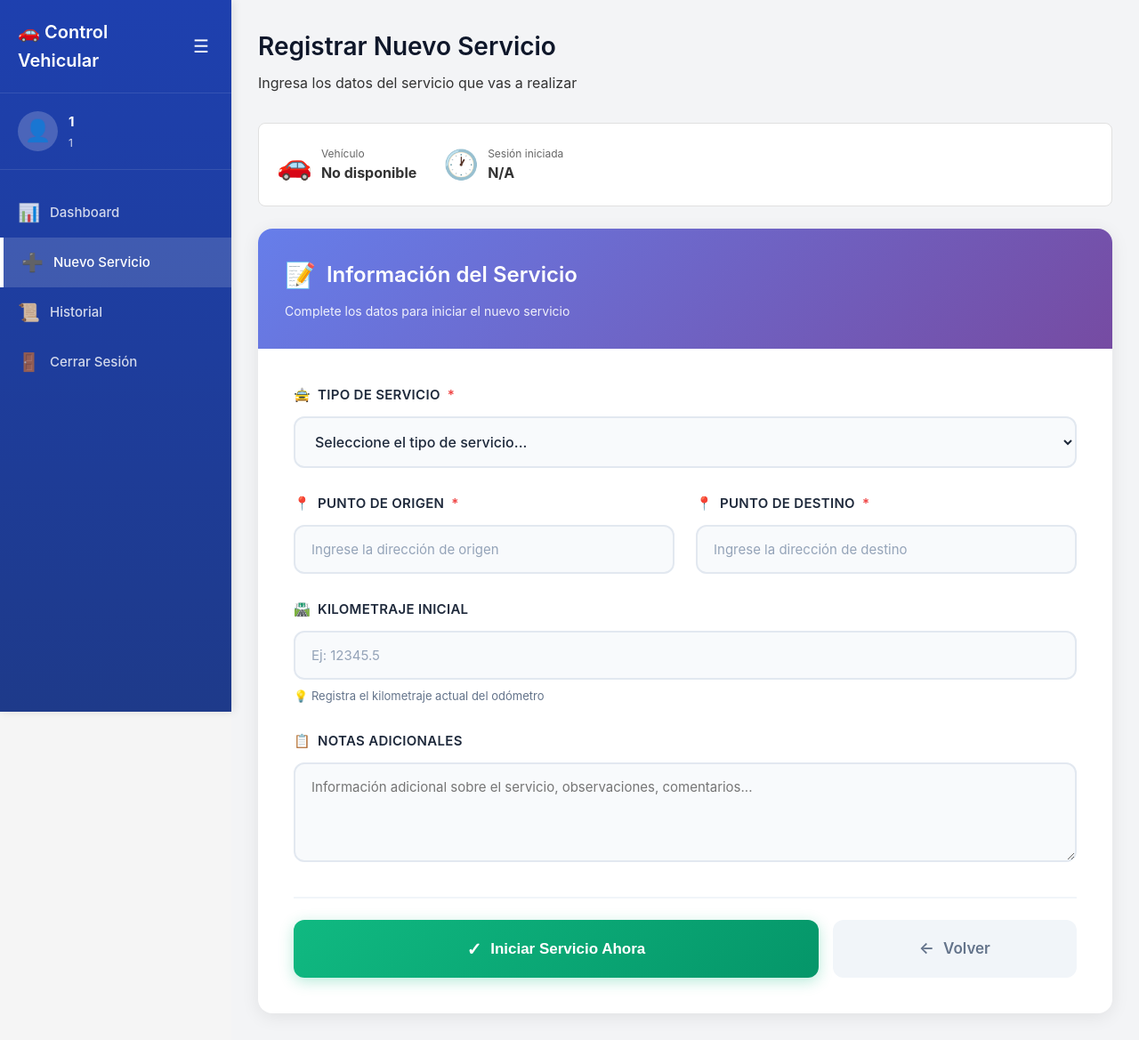
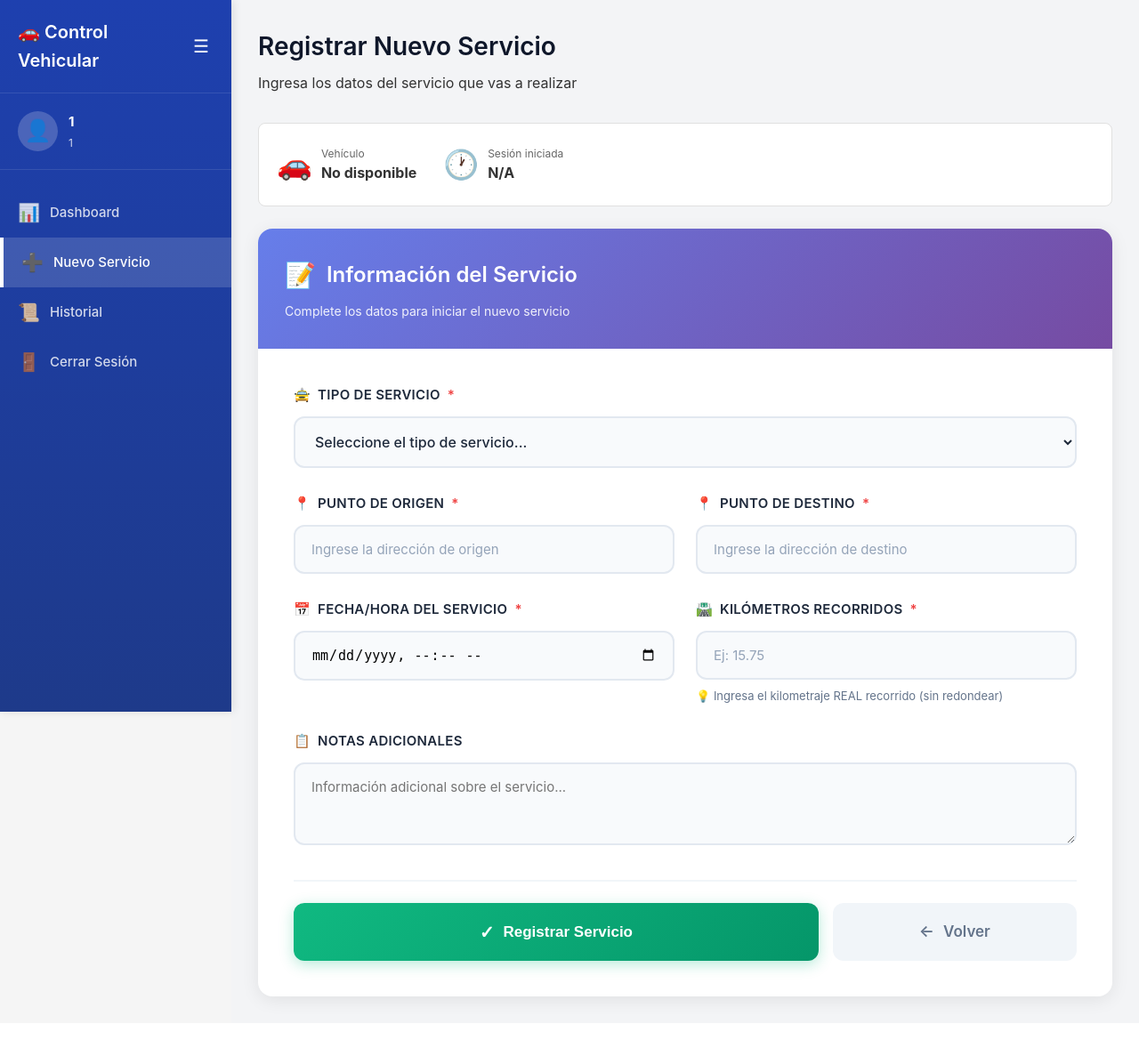
Before and after one commit to SistemasGijutsu/serviciosdrive, a PHP site: page /serviciosdrive/registrar-servicio.php in a window 1280 px wide. Shown: the whole page at 89% size. After the commit the page ends 1140 px from the top, so only its background shows below. Run offline with PHP 8.4, Linux system fonts and the light colour scheme; the visitor is signed in with stand-in values (Sample User, id 1); data comes from the database, SQL or seed files in the repository; data that the repository does not hold is empty; a stand-in replaces the project's code that opens the database connection; some libraries are stand-ins or nearby versions.

Commit message:
refactor: Simplificar registro de servicios y actualizar estructura de base de datos

```diff
--- a/app/controllers/ServicioController.php
+++ b/app/controllers/ServicioController.php
@@ -23,7 +23,7 @@ class ServicioController {
     }
 
     /**
-     * Mostrar formulario para registrar servicio
+     * Mostrar formulario para registrar servicio - SIMPLIFICADO
      */
     public function mostrarFormulario() {
         // Verificar que tenga sesión de trabajo activa
@@ -32,8 +32,8 @@ class ServicioController {
             exit;
         }
 
-        // Verificar si ya tiene un servicio activo
-        $servicioActivo = $this->servicioModel->obtenerServicioActivo($_SESSION['usuario_id']);
+        // Ya no verificamos servicios activos, solo registramos información
+        $servicioActivo = false;
 
         // Obtener info de la sesión de trabajo
         $sesionActiva = $this->sesionTrabajoModel->obtenerSesionActiva($_SESSION['usuario_id']);
@@ -42,7 +42,7 @@ class ServicioController {
     }
 
     /**
-     * Crear nuevo servicio
+     * Crear nuevo servicio - SIMPLIFICADO: solo guardar información
      */
     public function crear() {
         if ($_SERVER['REQUEST_METHOD'] !== 'POST') {
@@ -56,88 +56,44 @@ class ServicioController {
             return;
         }
 
-        // Verificar que no tenga un servicio activo
-        $servicioActivo = $this->servicioModel->obtenerServicioActivo($_SESSION['usuario_id']);
-        if ($servicioActivo) {
-            $this->responderJSON(['success' => false, 'message' => 'Ya tienes un servicio activo. Finalízalo primero.']);
-            return;
-        }
-
         $datos = [
             'sesion_trabajo_id' => $_SESSION['sesion_trabajo_id'],
             'usuario_id' => $_SESSION['usuario_id'],
             'vehiculo_id' => $_SESSION['vehiculo_id'],
             'origen' => $_POST['origen'] ?? '',
             'destino' => $_POST['destino'] ?? '',
-            'kilometraje_inicio' => $_POST['kilometraje_inicio'] ?? null,
+            'fecha_servicio' => $_POST['fecha_servicio'] ?? date('Y-m-d H:i:s'),
+            'kilometros_recorridos' => $_POST['kilometros_recorridos'] ?? 0,
             'tipo_servicio' => $_POST['tipo_servicio'] ?? '',
             'notas' => $_POST['notas'] ?? ''
         ];
 
         // Validar campos requeridos
-        if (empty($datos['origen']) || empty($datos['destino'])) {
-            $this->responderJSON(['success' => false, 'message' => 'Origen y destino son obligatorios']);
+        if (empty($datos['origen']) || empty($datos['destino']) || empty($datos['kilometros_recorridos'])) {
+            $this->responderJSON(['success' => false, 'message' => 'Origen, destino y kilómetros son obligatorios']);
             return;
         }
 
         $servicio_id = $this->servicioModel->crear($datos);
 
         if ($servicio_id) {
-            $_SESSION['servicio_activo_id'] = $servicio_id;
             $this->responderJSON([
                 'success' => true,
-                'message' => 'Servicio iniciado correctamente',
+                'message' => 'Servicio registrado correctamente',
                 'servicio_id' => $servicio_id,
                 'redirect' => APP_URL . '/public/dashboard.php'
             ]);
         } else {
-            $this->responderJSON(['success' => false, 'message' => 'Error al crear servicio']);
+            $this->responderJSON(['success' => false, 'message' => 'Error al registrar servicio']);
         }
     }
 
     /**
-     * Finalizar servicio activo
+     * Finalizar servicio - YA NO SE USA
      */
     public function finalizar() {
-        error_log("=== CONTROLADOR FINALIZAR ===");
-        error_log("Método REQUEST: " . $_SERVER['REQUEST_METHOD']);
-        error_log("POST data: " . print_r($_POST, true));
-        error_log("Usuario ID session: " . ($_SESSION['usuario_id'] ?? 'NO DEFINIDO'));
-
-        if ($_SERVER['REQUEST_METHOD'] !== 'POST') {
-            $this->responderJSON(['success' => false, 'message' => 'Método no permitido']);
-            return;
-        }
-
-        $servicioActivo = $this->servicioModel->obtenerServicioActivo($_SESSION['usuario_id']);
-
-        error_log("Servicio activo encontrado: " . print_r($servicioActivo, true));
-
-        if (!$servicioActivo) {
-            $this->responderJSON(['success' => false, 'message' => 'No hay servicio activo']);
-            return;
-        }
-
-        $datos = [
-            'kilometraje_fin' => $_POST['kilometraje_fin'] ?? null,
-            'costo' => $_POST['costo'] ?? 0,
-            'notas' => $_POST['notas'] ?? ''
-        ];
-
-        error_log("Datos preparados para finalizar: " . print_r($datos, true));
-
-        if ($this->servicioModel->finalizar($servicioActivo['id'], $datos)) {
-            unset($_SESSION['servicio_activo_id']);
-            error_log("Servicio finalizado correctamente, respondiendo success=true");
-            $this->responderJSON([
-                'success' => true,
-                'message' => 'Servicio finalizado correctamente',
-                'redirect' => APP_URL . '/public/dashboard.php'
-            ]);
-        } else {
-            error_log("Modelo retornó FALSE, respondiendo error");
-            $this->responderJSON(['success' => false, 'message' => 'Error al finalizar servicio']);
-        }
+        // Esta función ya no se usa porque solo guardamos información directa
+        $this->responderJSON(['success' => false, 'message' => 'Esta función ya no está disponible']);
     }
 
     /**
--- a/app/models/Servicio.php
+++ b/app/models/Servicio.php
@@ -10,15 +10,15 @@ class Servicio {
     }
 
     /**
-     * Crear nuevo servicio/rodamiento
+     * Crear nuevo servicio - SOLO INFORMACIÓN
      */
     public function crear($datos) {
         try {
             $query = "INSERT INTO {$this->table}
                       (sesion_trabajo_id, usuario_id, vehiculo_id, origen, destino,
-                       kilometraje_inicio, tipo_servicio, notas)
+                       fecha_servicio, kilometros_recorridos, tipo_servicio, notas)
                       VALUES (:sesion_trabajo_id, :usuario_id, :vehiculo_id, :origen, :destino,
-                              :kilometraje_inicio, :tipo_servicio, :notas)";
+                              :fecha_servicio, :kilometros_recorridos, :tipo_servicio, :notas)";
 
             $stmt = $this->db->prepare($query);
             $stmt->bindParam(':sesion_trabajo_id', $datos['sesion_trabajo_id']);
@@ -26,7 +26,8 @@ class Servicio {
             $stmt->bindParam(':vehiculo_id', $datos['vehiculo_id']);
             $stmt->bindParam(':origen', $datos['origen']);
             $stmt->bindParam(':destino', $datos['destino']);
-            $stmt->bindParam(':kilometraje_inicio', $datos['kilometraje_inicio']);
+            $stmt->bindParam(':fecha_servicio', $datos['fecha_servicio']);
+            $stmt->bindParam(':kilometros_recorridos', $datos['kilometros_recorridos']);
             $stmt->bindParam(':tipo_servicio', $datos['tipo_servicio']);
             $stmt->bindParam(':notas', $datos['notas']);
 
@@ -42,89 +43,19 @@ class Servicio {
     }
 
     /**
-     * Finalizar servicio
+     * Finalizar servicio - YA NO SE USA, SOLO CREAR
      */
     public function finalizar($servicio_id, $datos) {
-        try {
-            error_log("=== FINALIZANDO SERVICIO ===");
-            error_log("Servicio ID: " . $servicio_id);
-            error_log("Datos recibidos: " . print_r($datos, true));
-
-            // Calcular kilometraje recorrido en PHP
-            $km_recorrido = isset($datos['kilometraje_fin']) && isset($datos['kilometraje_inicio'])
-                ? ($datos['kilometraje_fin'] - $datos['kilometraje_inicio'])
-                : null;
-
-            $query = "UPDATE {$this->table}
-                      SET fecha_fin = CURRENT_TIMESTAMP,
-                          kilometraje_fin = :kilometraje_fin,
-                          duracion_minutos = TIMESTAMPDIFF(MINUTE, fecha_inicio, CURRENT_TIMESTAMP),
-                          estado = 'finalizado',
-                          costo = :costo
-                      WHERE id = :servicio_id";
-
-            error_log("Query SQL: " . $query);
-
-            $stmt = $this->db->prepare($query);
-            $stmt->bindParam(':servicio_id', $servicio_id, PDO::PARAM_INT);
-            $stmt->bindParam(':kilometraje_fin', $datos['kilometraje_fin']);
-            $stmt->bindParam(':costo', $datos['costo']);
-
-            error_log("Parámetros vinculados - servicio_id: $servicio_id, km_fin: {$datos['kilometraje_fin']}, costo: {$datos['costo']}");
-
-            $resultado = $stmt->execute();
-
-            error_log("Resultado execute(): " . ($resultado ? 'TRUE' : 'FALSE'));
-            error_log("Filas afectadas: " . $stmt->rowCount());
-
-            if (!$resultado) {
-                error_log("ERROR SQL: " . print_r($stmt->errorInfo(), true));
-                return false;
-            }
-
-            // Actualizar notas si hay
-            if (!empty($datos['notas'])) {
-                $query_notas = "UPDATE {$this->table}
-                               SET notas = CONCAT(COALESCE(notas, ''), '\n--- Finalización ---\n', :notas_fin)
-                               WHERE id = :servicio_id";
-                $stmt_notas = $this->db->prepare($query_notas);
-                $stmt_notas->bindParam(':servicio_id', $servicio_id, PDO::PARAM_INT);
-                $stmt_notas->bindParam(':notas_fin', $datos['notas']);
-                $stmt_notas->execute();
-            }
-
-            error_log("=== FINALIZACIÓN EXITOSA ===");
-            return true;
-
-        } catch (PDOException $e) {
-            error_log("EXCEPCIÓN al finalizar servicio: " . $e->getMessage());
-            error_log("Stack trace: " . $e->getTraceAsString());
-            return false;
-        }
+        // Esta función ya no se usa porque solo guardamos información directa
+        return true;
     }
 
     /**
-     * Obtener servicio activo del usuario
+     * Obtener servicio activo del usuario - YA NO SE USA
      */
     public function obtenerServicioActivo($usuario_id) {
-        try {
-            $query = "SELECT s.*, v.placa, v.marca, v.modelo, v.tipo as tipo_vehiculo
-                      FROM {$this->table} s
-                      INNER JOIN vehiculos v ON s.vehiculo_id = v.id
-                      WHERE s.usuario_id = :usuario_id
-                      AND s.estado = 'en_curso'
-                      ORDER BY s.fecha_inicio DESC
-                      LIMIT 1";
-
-            $stmt = $this->db->prepare($query);
-            $stmt->bindParam(':usuario_id', $usuario_id);
-            $stmt->execute();
-
-            return $stmt->fetch();
-        } catch (PDOException $e) {
-            error_log("Error al obtener servicio activo: " . $e->getMessage());
-            return false;
-        }
+        // Ya no hay servicios "activos", solo registros de información
+        return false;
     }
 
     /**
@@ -137,7 +68,7 @@ class Servicio {
                       FROM {$this->table} s
                       INNER JOIN vehiculos v ON s.vehiculo_id = v.id
                       WHERE s.usuario_id = :usuario_id
-                      ORDER BY s.fecha_inicio DESC
+                      ORDER BY s.fecha_servicio DESC
                       LIMIT :limite";
 
             $stmt = $this->db->prepare($query);
@@ -162,7 +93,7 @@ class Servicio {
                       FROM {$this->table} s
                       INNER JOIN usuarios u ON s.usuario_id = u.id
                       WHERE s.vehiculo_id = :vehiculo_id
-                      ORDER BY s.fecha_inicio DESC
+                      ORDER BY s.fecha_servicio DESC
                       LIMIT :limite";
 
             $stmt = $this->db->prepare($query);
@@ -178,19 +109,16 @@ class Servicio {
     }
 
     /**
-     * Obtener estadísticas del conductor
+     * Obtener estadísticas del conductor - SIMPLIFICADO
      */
     public function obtenerEstadisticasConductor($usuario_id) {
         try {
             $query = "SELECT
                         COUNT(*) as total_servicios,
-                        SUM(kilometraje_recorrido) as km_totales,
-                        SUM(duracion_minutos) as minutos_totales,
-                        SUM(costo) as costo_total,
-                        AVG(kilometraje_recorrido) as km_promedio
+                        SUM(kilometros_recorridos) as km_totales,
+                        AVG(kilometros_recorridos) as km_promedio
                       FROM {$this->table}
-                      WHERE usuario_id = :usuario_id
-                      AND estado = 'finalizado'";
+                      WHERE usuario_id = :usuario_id";
 
             $stmt = $this->db->prepare($query);
             $stmt->bindParam(':usuario_id', $usuario_id);
@@ -209,11 +137,10 @@ class Servicio {
     public function obtenerKilometrajeTotalVehiculo($vehiculo_id) {
         try {
             $query = "SELECT
-                        SUM(kilometraje_recorrido) as km_totales,
+                        SUM(kilometros_recorridos) as km_totales,
                         COUNT(*) as total_servicios
                       FROM {$this->table}
-                      WHERE vehiculo_id = :vehiculo_id
-                      AND estado = 'finalizado'";
+                      WHERE vehiculo_id = :vehiculo_id";
 
             $stmt = $this->db->prepare($query);
             $stmt->bindParam(':vehiculo_id', $vehiculo_id);
--- a/app/views/registrar-servicio.php
+++ b/app/views/registrar-servicio.php
@@ -77,14 +77,7 @@
         </div>
 
         <?php if (isset($servicioActivo) && $servicioActivo): ?>
-            <div class="alert alert-warning">
-                <span class="alert-icon">⚠️</span>
-                <div>
-                    <strong>Servicio Activo</strong>
-                    <p>Ya tienes un servicio activo. Finalízalo antes de crear uno nuevo.</p>
-                </div>
-                <a href="<?php echo APP_URL; ?>/public/dashboard.php" class="btn btn-primary">Ir al Dashboard</a>
-            </div>
+            <!-- Ya no hay servicios "activos", solo se registra información -->
         <?php else: ?>
             <?php if (isset($sesionActiva)): ?>
                 <div class="info-card" style="display: flex; gap: 30px; align-items: center; margin-bottom: 25px; padding: 20px;">
@@ -161,13 +154,20 @@
                             </div>
                         </div>
 
-                        <div class="form-row" style="margin-bottom: 28px;">
+                        <div style="display: grid; grid-template-columns: 1fr 1fr; gap: 24px; margin-bottom: 28px;">
                             <div class="form-group" style="margin-bottom: 0;">
-                                <label for="kilometraje_inicio" style="display: flex; align-items: center; gap: 8px; font-weight: 600; color: #1e293b; margin-bottom: 12px; font-size: 15px;">
-                                    <span style="color: #f59e0b;">🛣️</span> Kilometraje Inicial
+                                <label for="fecha_servicio" style="display: flex; align-items: center; gap: 8px; font-weight: 600; color: #1e293b; margin-bottom: 12px; font-size: 15px;">
+                                    <span style="color: #3b82f6;">📅</span> Fecha/Hora del Servicio <span style="color: #ef4444;">*</span>
                                 </label>
-                                <input type="number" id="kilometraje_inicio" name="kilometraje_inicio" step="0.1" placeholder="Ej: 12345.5" style="width: 100%; padding: 16px 18px; border: 2px solid #e2e8f0; border-radius: 12px; font-size: 15px; background: #f8fafc; transition: all 0.3s;">
-                                <small style="display: block; margin-top: 8px; color: #64748b; font-size: 13px;">💡 Registra el kilometraje actual del odómetro</small>
+                                <input type="datetime-local" id="fecha_servicio" name="fecha_servicio" required style="width: 100%; padding: 16px 18px; border: 2px solid #e2e8f0; border-radius: 12px; font-size: 15px; background: #f8fafc; transition: all 0.3s;">
+                            </div>
+
+                            <div class="form-group" style="margin-bottom: 0;">
+                                <label for="kilometros_recorridos" style="display: flex; align-items: center; gap: 8px; font-weight: 600; color: #1e293b; margin-bottom: 12px; font-size: 15px;">
+                                    <span style="color: #f59e0b;">🛣️</span> Kilómetros Recorridos <span style="color: #ef4444;">*</span>
+                                </label>
+                                <input type="number" id="kilometros_recorridos" name="kilometros_recorridos" step="0.01" required placeholder="Ej: 15.75" style="width: 100%; padding: 16px 18px; border: 2px solid #e2e8f0; border-radius: 12px; font-size: 15px; background: #f8fafc; transition: all 0.3s;">
+                                <small style="display: block; margin-top: 8px; color: #64748b; font-size: 13px;">💡 Ingresa el kilometraje REAL recorrido (sin redondear)</small>
                             </div>
                         </div>
 
@@ -176,13 +176,13 @@
                                 <label for="notas" style="display: flex; align-items: center; gap: 8px; font-weight: 600; color: #1e293b; margin-bottom: 12px; font-size: 15px;">
                                     <span style="color: #8b5cf6;">📋</span> Notas Adicionales
                                 </label>
-                                <textarea id="notas" name="notas" rows="4" placeholder="Información adicional sobre el servicio, observaciones, comentarios..." style="width: 100%; padding: 16px 18px; border: 2px solid #e2e8f0; border-radius: 12px; font-size: 15px; background: #f8fafc; transition: all 0.3s; resize: vertical; font-family: inherit;"></textarea>
+                                <textarea id="notas" name="notas" rows="3" placeholder="Información adicional sobre el servicio..." style="width: 100%; padding: 16px 18px; border: 2px solid #e2e8f0; border-radius: 12px; font-size: 15px; background: #f8fafc; transition: all 0.3s; resize: vertical; font-family: inherit;"></textarea>
                             </div>
                         </div>
 
                         <div class="form-actions" style="display: flex; gap: 16px; padding-top: 24px; border-top: 2px solid #f1f5f9;">
                             <button type="submit" class="btn btn-primary" style="flex: 1; background: linear-gradient(135deg, #10b981 0%, #059669 100%); color: white; padding: 18px 32px; border: none; border-radius: 12px; font-size: 17px; font-weight: 600; cursor: pointer; transition: all 0.3s; box-shadow: 0 4px 16px rgba(16, 185, 129, 0.3); display: flex; align-items: center; justify-content: center; gap: 10px;">
-                                <span style="font-size: 20px;">✓</span> Iniciar Servicio Ahora
+                                <span style="font-size: 20px;">✓</span> Registrar Servicio
                             </button>
                             <a href="<?php echo APP_URL; ?>/public/dashboard.php" style="flex: 0.4; background: #f1f5f9; color: #64748b; padding: 18px 32px; border: none; border-radius: 12px; font-size: 17px; font-weight: 600; text-decoration: none; cursor: pointer; transition: all 0.3s; display: flex; align-items: center; justify-content: center; gap: 10px;">
                                 <span style="font-size: 18px;">←</span> Volver
```
Also changed, not shown: alter_table_servicios.sql (added, +30 -0 lines), app/views/historial.php (+9 -21 lines), database.sql (+5 -12 lines).
